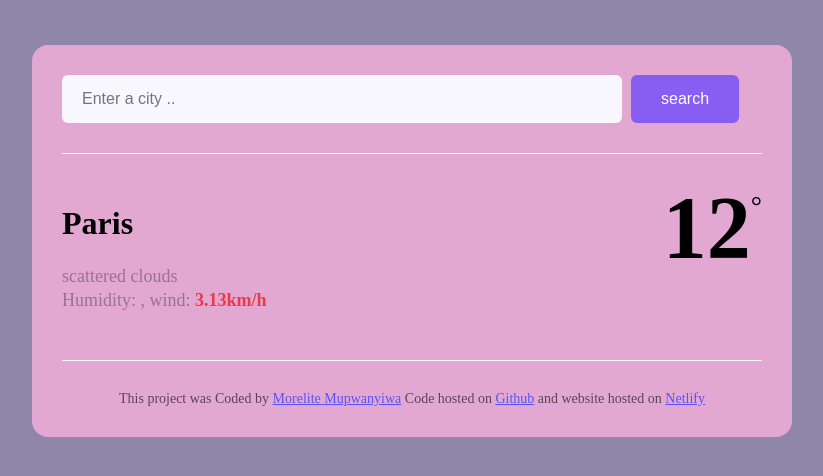
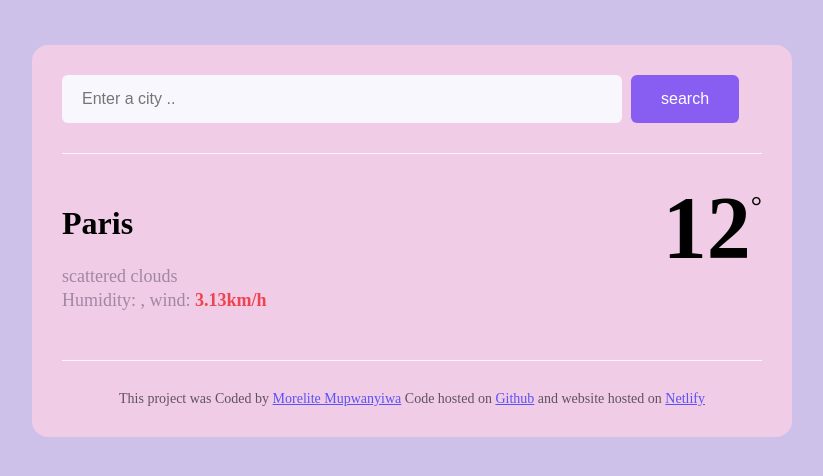
Before and after one commit to Morelite/Molly, a plain HTML site: page index.html in a window 1280 px wide. Shown: the whole page, without its empty margins (228-1051 px from the left). Drawn offline with nearby package versions, Linux system fonts and the light colour scheme; no server answers.

Commit message:
Update style.css

```diff
--- a/src/style.css
+++ b/src/style.css
@@ -1,5 +1,5 @@
 body {
-    background-color:#9086aa;
+    background-color:#cdc1ea;
 
 .roboto- {
     font-family: "Roboto", sans-serif;
@@ -11,7 +11,7 @@ a {
    color: #5a52f6;
 }
 .weather-app {
-    background: rgb(227, 168, 210);
+    background: rgb(240, 204, 230);
     max-width: 700px;
     margin: 45px auto;
     box-shadow: 0 30px 50px rgba(65, 50, 100 0.08);
```
